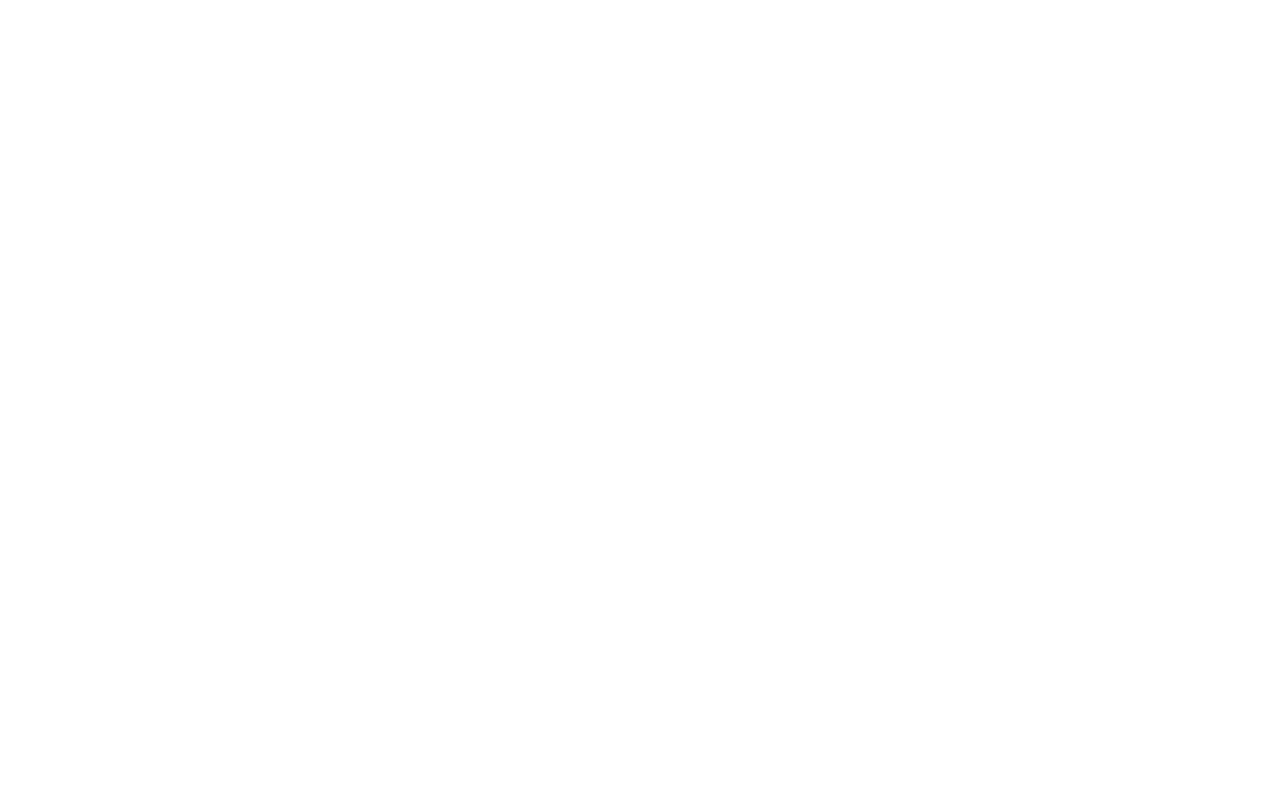
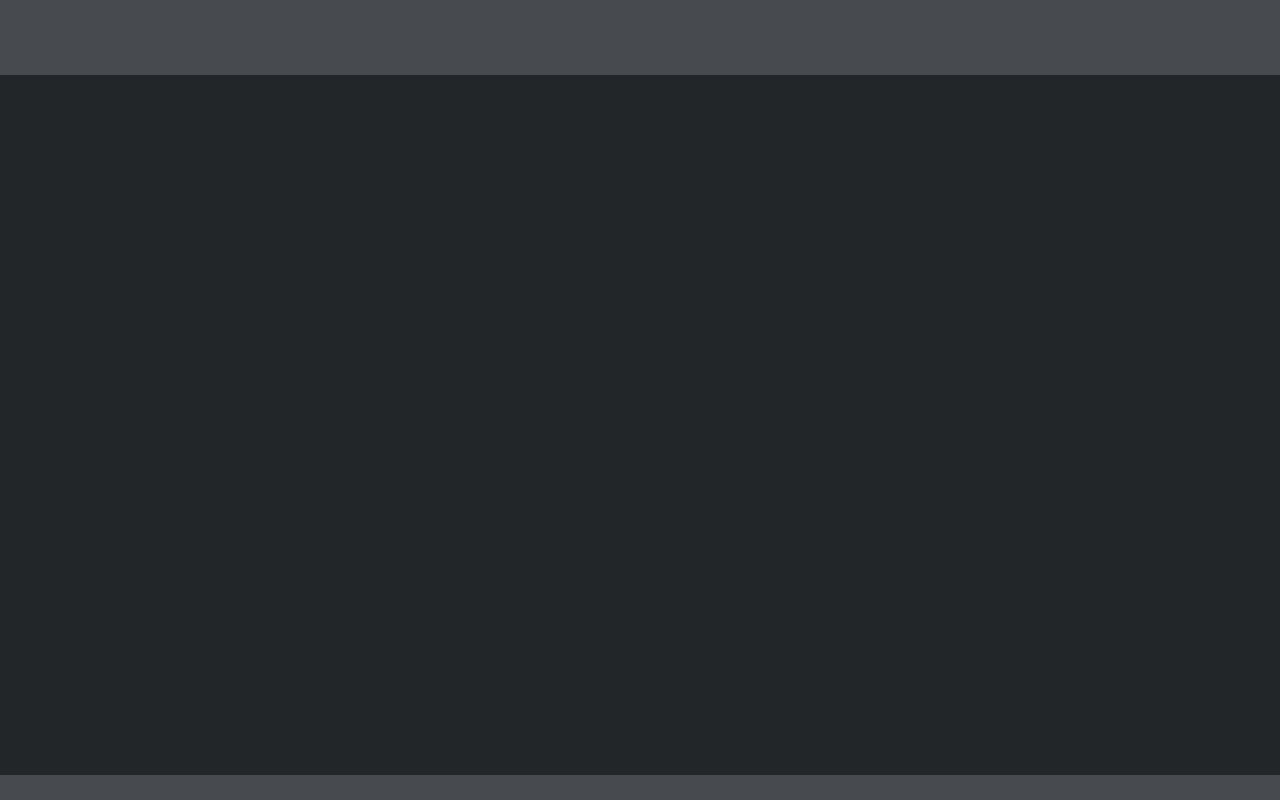
Before and after one commit to 34yu34/hacktown2019, a React (Create React App) app in the folder client/: page / in a window 1280 px wide. Built offline with nearby package versions, Linux system fonts and the light colour scheme.

Commit message:
add base css to website

```diff
--- a/client/src/App.js
+++ b/client/src/App.js
@@ -4,9 +4,11 @@
 class App extends Component {
   render() {
     return (
-      <div>
+      <div class="column container">
         <header>
         </header>
+        <div id="main-body" class="column container">
+        </div>
         <footer>
         </footer>
       </div>
--- a/client/src/App.scss
+++ b/client/src/App.scss
@@ -1,3 +1,8 @@
 @import "style/global_variables";
 @import "style/basic_template.scss";
 @import "style/basic_class.scss";
+
+#main-body
+{
+  background-color: $main-black-color;
+}
--- a/client/src/style/basic_class.scss
+++ b/client/src/style/basic_class.scss
@@ -0,0 +1,16 @@
+.row
+{
+  display: flex;
+  flex-flow: row nowrap;
+}
+
+.column
+{
+  display: flex;
+  flex-flow: column nowrap;
+}
+
+.container
+{
+  flex-grow: 1;
+}
--- a/client/src/style/basic_template.scss
+++ b/client/src/style/basic_template.scss
@@ -0,0 +1,26 @@
+@import "global_variables";
+
+html, body
+{
+  min-height: 100vh;
+}
+
+body, #root
+{
+  height: 100vh;
+  display: flex;
+  flex-flow: column nowrap;
+  flex-grow: 1;
+}
+
+header
+{
+  height: 75px;
+  background-color: $main-gray-color;
+}
+
+footer
+{
+  height: 25px;
+  background: $main-gray-color;
+}
--- a/client/src/style/global_variables.scss
+++ b/client/src/style/global_variables.scss
@@ -0,0 +1,9 @@
+/*********************************************************************
+* Color
+*********************************************************************/
+$main-black-color: #222629;
+$main-gray-color: #474B4f;
+$light-gray-color: #6B6E70;
+
+$main-teal-color: #2F7B88;
+$light-teal-color: #32C2B9;
```
